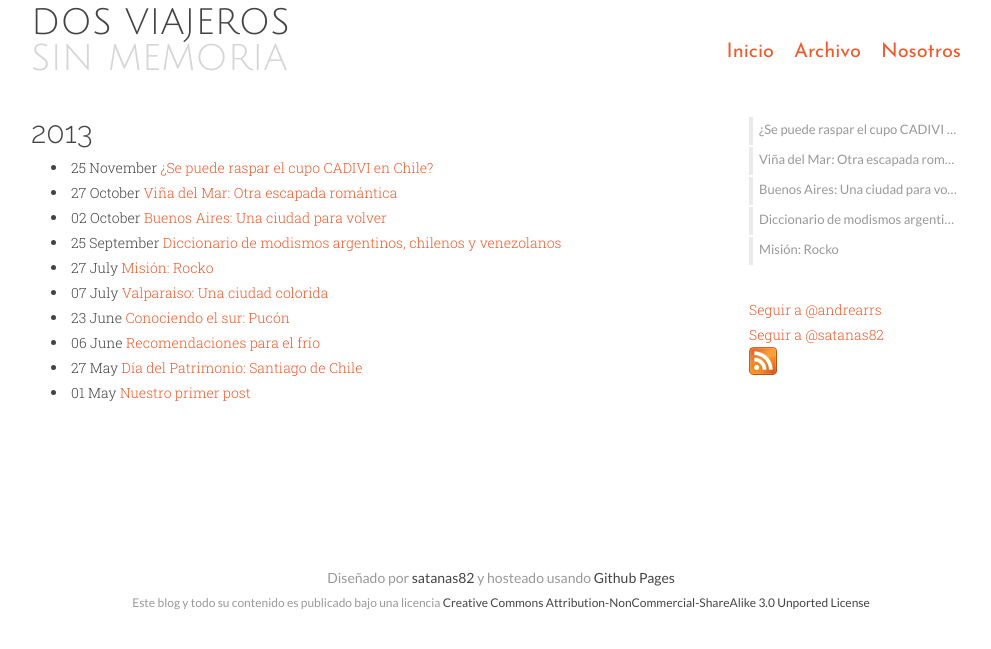
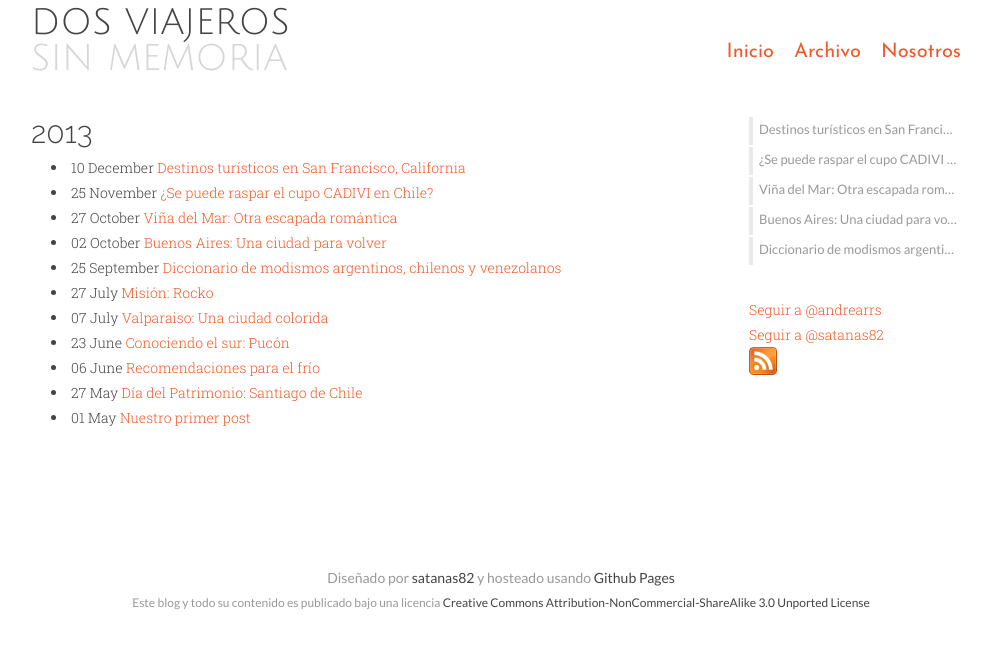
Before and after one commit to satanas/dosviajeros, a Jekyll site: the page built from archivo.html, in a window 1280 px wide. Shown: the top 649 px of the page, without its empty margins (139-1130 px from the left). Built offline with Jekyll 4.4.1, drawn with Linux system fonts in a browser that asks for light colours; Markdown is read by kramdown in place of the engine named in the settings; comment, search, counter and statistics services are not loaded; some of the changed lines change nothing that is shown.

Commit message:
Updated first paragraph

```diff
--- a/_posts/2013-12-10-san-francisco.md
+++ b/_posts/2013-12-10-san-francisco.md
@@ -1,15 +1,15 @@
 ---
-published: false
+published: true
 layout: post
 title: "Destinos turísticos en San Francisco, California"
 author: "Wil Alvarez"
 author_twitter: "satanas82"
-featured_image: ""
-featured_label: ""
+featured_image: "https://lh3.googleusercontent.com/Oqsw-y6UCTPxGkKWhbywNZdGS25oRq1tPrnmoFcIyBc=w785-h589-no"
+featured_label: "Bahía de San Francisco"
 author_rank: "https://plus.google.com/100024002887657675637"
 meta_robots: "noodp, noydir"
-meta_description: ""
-keywords: ""
+meta_description: "destinos turisticos san francisco california"
+keywords: "destinos turisticos san francisco california, turismo san francisco california"
 ---
 
 Cuando alguien dice "San Francisco, California" seguramente lo primero que llega a tu mente es <strike>Full House</strike>
@@ -17,28 +17,39 @@
 en este artículo. Es más, luego de haberla conocido les aseguro que podría acostumbrarme *fácilmente* a vivir ahí ;)
 <!-- summary -->
 
-Al llegar al aeropuerto El aeropuerto queda a X km de la ciudad, pueden llegar a su hotel de destino tomando un taxi o simplemente usando el
-transporte público. Es bastante fácil, la verdad. Tren hasta SFO y luego un autobus. Usar google maps, funciona perfect.
-
-Si llegan a San Francisco en tren, el primer destino que les recomiendo es el estadio de los Gigantes de San Francisco, está a unas
-3 cuadras de la estación y es todo un monumento histórico.
+El aeropuerto queda como a 25 km de la ciudad, así que si llegan vía aérea pueden llegar a su destino tomando un taxi
+o usando el transporte público, es bastante fácil y funciona muy bien. La otra opción es llegar a San Francisco en tren (desde otra parte
+de California), en ambos casos es recomendable llegar a la estación de Caltrain de San Francisco.
 
 
-FALTA LO DE ARRIBA
+Desde ese punto, el primer destino que les recomiendo es el estadio de los Gigantes de San Francisco, está a unas
+3 cuadras de la estación y es todo un monumento. Si son fanáticos del beisbol pueden tomar un tour público o privado
+para conocer las instalaciones.
+
+<img id="at&t-park" src="https://lh4.googleusercontent.com/-KRJLJq2hwfI/UqkukM8VdlI/AAAAAAAAAz0/bcBc7rCbPBM/w785-h589-no/20131012_155837.jpg" class="with-label">
+<label for="at&t-park" class="image-description">AT&T Park</label>
 
 
 Luego, pueden caminar por Embarcaderos, una calle larguísima que bordea la costa Este y que comunica a todo el puerto
-de la ciudad. No sólo podrán ver un montón de barcos atracados, también se encontrarán con restaurancitos de comida rápida
-que deben ser los más populares luego que termina un juego de pelota. También pasarán por debajo del puente que comunica a
+de la ciudad. No sólo podrán ver un montón de barcos atracados, sino que también se encontrarán con restaurancitos de comida rápida
+que deben ser los más populares luego que termina un juego de pelota. Pasarán por debajo del puente que comunica a
 San Francisco con Oakland y se encontrarán con el edificio Ferry, considerado el centro del barrio y el lugar desde
 donde parten los ferrys. El edificio también es un mercado donde consiguen platos preparados, frutas, verduras y hasta flores.
 
+<img id="edificio-ferry" src="https://lh4.googleusercontent.com/-_8sCeVAuBug/UqkvRBqJKxI/AAAAAAAAA0Y/9htUjajwc_w/w785-h589-no/20131012_164356.jpg" class="with-label">
+<label for="edificio-ferry" class="image-description">Edificio Ferry</label>
+
 Siguiendo esta larga avenida conseguirán el muelle desde donde salen las excursiones a Alcatráz. Lamentablemente cuando
-yo fui estaba el paro gubernamental --link-- y no estaban haciendo excursiones, así que tuve que conformarme con ver una maqueta
+yo fui estaba el
+<a href="http://www.infobae.com/2013/09/30/1512702-eeuu-el-congreso-no-aprobo-el-presupuesto-y-el-cierre-del-gobierno-ya-es-un-hecho">cierre del gobierno</a>
+y no estaban haciendo excursiones, así que tuve que conformarme con ver una maqueta
 a escala de La Roca. Casi al final de la avenida se encontrarán con el barrio Fisherman&apos;s Wharf y allí el
 Pier 39 (muelle 39), el más famoso y concurrido de todos. Tiene un montón de restaurantes con todo tipo de comidas,
 desde sitios para picar hasta locales con comidas gourmet. Hay mucha comida de mar y platos típicos de la zona, es una
 buena opción para almorzar.
+
+<img id="pier39" src="https://lh4.googleusercontent.com/-SFcvsIEg3W0/UqkvrkV7mwI/AAAAAAAAA04/i64AbYCck1M/w785-h589-no/20131012_172757.jpg" class="with-label">
+<label for="pier39" class="image-description">Pier 39</label>
 
 En el muelle 39 también consiguen una tienda de chocolates bue-ní-si-ma donde dicen que tienen el mejor chocolate del mundo,
 aunque para mí el mejor es el venezolano, este estaba muy bueno así que no se vayan sin probarlo. Es un MUST.
@@ -47,18 +58,27 @@
 mundo. Vale la pena llegarle por arriba (desde Russian Hill) y tomar unas cuantas fotos, la vista es hermosa. Se ve la bahía,
 el puerto, la Torre Coit a lo lejos y si tienen suerte podrán ver barcos entrando y saliendo.
 
+<img id="lombard-street" src="https://lh6.googleusercontent.com/-4g2RrZA-yzE/Uqkwthk__5I/AAAAAAAAA14/VrLnhneBthM/w785-h589-no/20131012_205648.jpg" class="with-label">
+<label for="lombard-street" class="image-description">Lombard Street</label>
+
 Bajar Lombard Street es muy divertido, la gente disfruta mucho la bajada y la decoración es muy bonita. Muchas flores y
 casas pintadas con lindos colores. De verdad es un placer pasearse un rato por ahí.
 
 Siguiendo derechito por Lombard Street se llega al barrio Telegraph Hill y allí la atracción es la Torre Coit. Es una
 torre de concreto construida en lo alto de una pequeña colina y que por dentro tiene numerosos murales y pinturas artísticas.
-Se podrán imagina lo que es la vista ahí, es otro espectáculo. Se ve el contraste entre los muelles y los edificios
+Se podrán imagina lo que es la vista desde ahí, es otro espectáculo. Se ve el contraste entre los muelles y los edificios
 del Distrito Financiero, una belleza. La entrada es paga y casi siempre hay mucha gente, les recomiendo que si quieren
 subir a la torre vayan con tiempo.
+
+<img id="torre-coit" src="https://lh6.googleusercontent.com/-w-7iK5IHrhY/UqkwvcDgd3I/AAAAAAAAA2A/xRO_93xVosY/w442-h589-no/20131012_212833.jpg" class="with-label">
+<label for="torre-coit" class="image-description">Torre Coit</label>
 
 Saliendo de la Torre Coit, si siguen hacia el sur (por Grant Ave) llegaran al famoso barrio Chino. Unas 8 cuadras de
 tiendas, restaurantes y mucha pero mucha cultura china. No sé si será el barrio chino fuera de China más extenso del
 mundo pero de que es extenso es extenso. Si les llama la atención la comida china aquí podrán darse un festín.
+
+<img id="chinatown" src="https://lh3.googleusercontent.com/-rGzm9QP-oNM/UqkxTOMvM0I/AAAAAAAAA2g/nvYgnq2IMyM/w630-h589-no/20131015_202302.jpg" class="with-label">
+<label for="chinatown" class="image-description">Barrio Chino</label>
 
 Al lado del barrio Chino está otro barrio llamado Nob Hill. Aquí la actividad que no pueden dejar de hacer es montarse
 en el Cable Car y visitar su museo. Yo vi el pasaje medio caro (6 $US) pero al final
@@ -67,6 +87,8 @@
 edificio fancy. Justo al lado de la catedral pueden tomar el Cable Car que va bajando y así aprovechan de hacer el viaje
 completo hasta el Distrito Financiero.
 
+<img id="cable-car" src="https://lh3.googleusercontent.com/-VOi6UlycYV4/UqkxA1vpbuI/AAAAAAAAA2Q/m04rCFxfTzg/w785-h589-no/20131012_223722.jpg" class="with-label">
+<label for="cable-car" class="image-description">Cable Car</label>
 
 El Distrito Financiero, como su nombre lo indica, es un barrio lleno de oficinas, torres ejecutivas y mucho movimiento.
 No hay muchas atracciones más que lo común en un área de oficinas y negocios pero vale la pena darle un vistazo.
@@ -77,20 +99,32 @@
 recomiendo que caminen el área entre la 14th y la 16th, desde Mission hasta Dolores Street. Si van de noche vayan
 pendientes porque puede que no sea tan amigable.
 
+<img id="mission" src="http://upload.wikimedia.org/wikipedia/commons/9/91/Mission_San_Francisco_de_Asis.JPG" class="with-label">
+<label for="mission" class="image-description">Barrio Mission (Foto: Wikimedia)</label>
+
 Desde Mission, derecho por la 16th o la 17th en sentido oeste llegarán a un barrio emblemático, conocido no sólo por el
 activismo durante los 70&apos;s sino por ser líder en derechos civiles homosexuales en la actualidad; este es el famoso barrio
 El Castro. Está influenciado con la onda gastronómica de Mission así que encontrarán muchos cafés, restaurantes y bares,
 pero todos impregnados de la onda liberal y hippie que lo caracteriza. Así como en Mission, mucha comida mexicana everywhere.
+
+<img id="el-castro" src="http://farm3.staticflickr.com/2497/4139794904_928852891f_o.jpg" class="with-label">
+<label for="el-castro" class="image-description">Barrio El Castro (Foto: <a href="http://www.flickr.com/people/cdrewing/">d4yw41k3r</a>)</label>
+
+A El Castro y a Mission me tocó ir de noche, así que no pude tomar buenas fotos, no me quedó de otra que tomar algunas prestadas.
 
 Saliendo de El Castro, si van por la calle Noe unas 10 cuadras en dirección norte, llegarán a Alamo Square. Esta zona es
 muy peculiar pues forma parte de la arquitectura victoriana que pudieron preservar luego del terremoto e incendio de 1906.
 Son casas lindas que en los 80&apos;s sirvieron como paisaje para el intro de Full House y que además hacen un bello
 contraste con la ciudad de fondo al atardecer.
 
+<img id="alamo-square" src="https://lh4.googleusercontent.com/-qIF5PFzPo5I/UqkxmhKK6FI/AAAAAAAAA3E/Zxf1wGKcNiA/w858-h589-no/alamo-square.png" class="with-label">
+<label for="alamo-square" class="image-description">Alamo Square</label>
+
 
 De último dejé el sitio más famoso de todos y el que seguramente han visto en más de una película, el distinguido Golden Gate.
 
--- foto --
+<img id="golden-gate" src="https://lh4.googleusercontent.com/--APOWYF0KJI/Uqkv68X83rI/AAAAAAAAA1I/XuN6rSt7-O4/w785-h589-no/20131012_193549.jpg" class="with-label">
+<label for="golden-gate" class="image-description">Golden Gate</label>
 
 No es que sea el puente más largo del mundo o la obra de ingeniería más compleja de nuestra época, pero tiene algo que lo
 hace especial. Quizás sea el color rojo (que cuidadosamente mantienen a través de los años) o tal vez sea un puente con
@@ -99,12 +133,20 @@
 recorrerlo en bici; pero es relativamente lejos así que vayan en vehículo (taxi, auto, bici). Dicen que la
 mejor época es a principios de otoño porque no hay casi neblina y se ve todo clarito.
 
-Me faltaron dos sitios importantes
-por visitar, Twin Peaks y el Golden Gate Park, pero esos los dejo de tarea para la próxima visita.
+Me faltaron dos sitios importantes por visitar, Twin Peaks y el Golden Gate Park, pero esos los dejo de tarea para la próxima visita.
+Como de costumbre, pueden ver más fotos en nuestro <a href="https://plus.google.com/u/0/b/109580611265902807643/photos/109580611265902807643/albums/5956343171706436465">álbum de Google+</a>
 
-Full House, Full House, Full House. ¿Se preguntarán por qué hablo tanto de Full House (o Tres por Tres como la
-tradujeron al español)? Pues porque era una de mis series favoritas y también porque fue ambientada en San Francisco.
+Que Full House esto, que Full House lo otro... Seguro se preguntarán por qué hablo tanto de Full House (o Tres por Tres como la
+tradujeron en Latinoamérica). Pues primero porque era una de mis series favoritas y segundo porque fue ambientada en San Francisco.
 Así que aquí les dejo el intro para que recuerden su infancia y luego lloren al darse cuenta que las gemelas Olsen ya
 no son unas bebés y que el último capítulo de la serie fue hace 18 años :)
 
-<iframe width="420" height="315" src="//www.youtube.com/embed/2EL65KLdEHE" frameborder="0" allowfullscreen></iframe>
+<div class="centered"><iframe width="420" height="315" src="http://www.youtube.com/embed/2EL65KLdEHE" frameborder="0" allowfullscreen></iframe></div>
+
+<h3>ProTips&reg;:</h3>
+
+* Vayan preparados para las subidas. Casi todas las calles son empinadas porque los barrios están en colinas
+* Métanse en Groupon, siempre hay buenos deals en esa zona
+* Usen Google Maps, funciona de maravillas con los trenes y el transporte público
+
+¿Conoces otro sitio de interés que no haya mencionado? Déjanos un comentario
```
